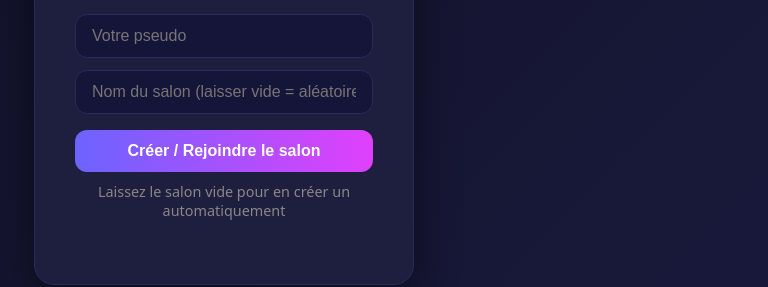
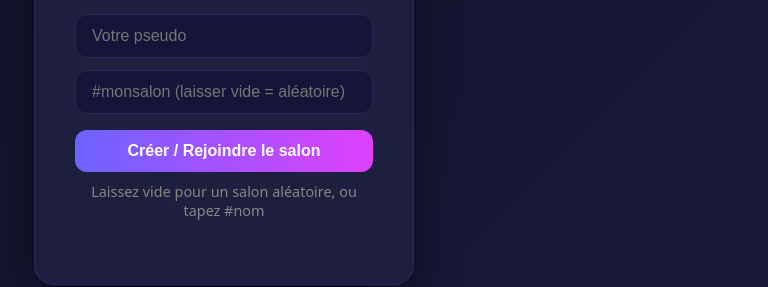
Before and after one commit to akaletekoffilevis/minichat-realtime, a React (Vite) app in the folder client/: page / in a window 1280 px wide. Shown: the part 351-638 px from the top of the page, without its empty margins (416-1184 px from the left). Built offline with nearby package versions, Linux system fonts and the light colour scheme.

Commit message:
Support #room dans le champ de saisie

```diff
--- a/client/src/App.jsx
+++ b/client/src/App.jsx
@@ -70,7 +70,7 @@ export default function App() {
 
   const joinRoom = () => {
     if (!username.trim()) return;
-    const roomName = room.trim() || genId();
+    const roomName = room.trim().replace(/^#+/, "") || genId();
     setConnecting(true);
     setError("");
 
@@ -207,7 +207,7 @@ export default function App() {
             onKeyDown={(e) => e.key === "Enter" && joinRoom()}
           />
           <input
-            placeholder="Nom du salon (laisser vide = aléatoire)"
+            placeholder="#monsalon (laisser vide = aléatoire)"
             value={room}
             onChange={(e) => setRoom(e.target.value)}
             onKeyDown={(e) => e.key === "Enter" && joinRoom()}
@@ -218,7 +218,7 @@ export default function App() {
           </button>
           {!room.trim() && (
             <p className="join-hint">
-              Laissez le salon vide pour en créer un automatiquement
+              Laissez vide pour un salon aléatoire, ou tapez #nom
             </p>
           )}
         </div>
```
